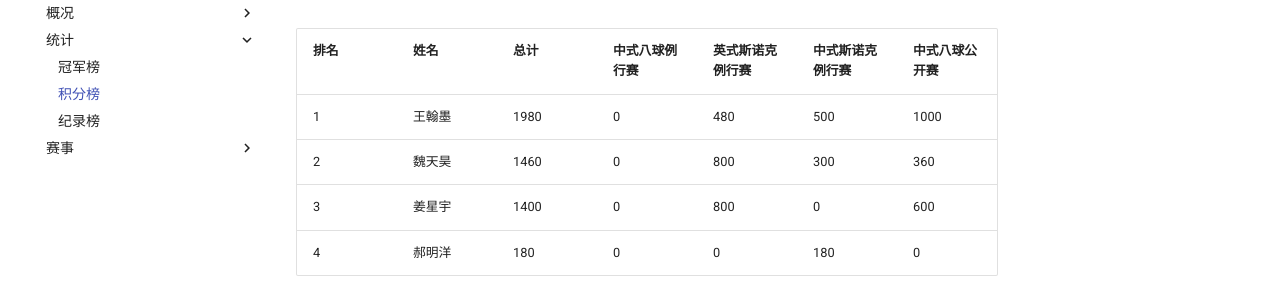
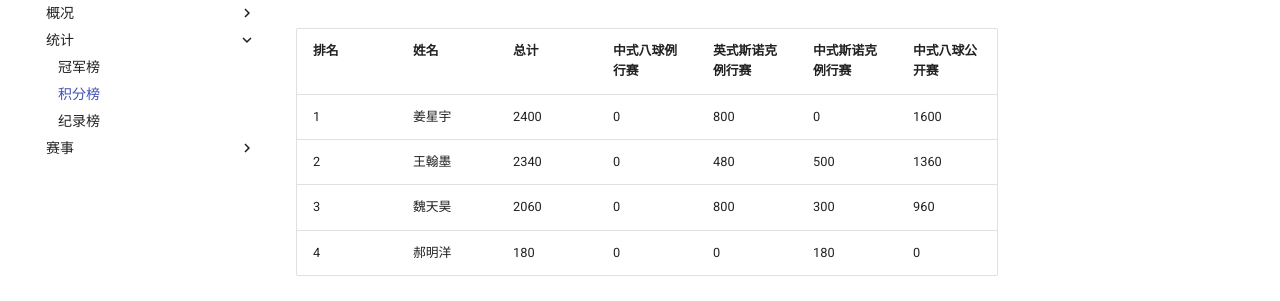
Before and after one commit to mprc-billiards/mprc-billiards.github.io, an MkDocs documentation site: the page built from docs/统计/积分榜.md, in a window 1280 px wide. Shown: the part 152-453 px from the top of the page. Built offline with MkDocs 1.6.1 and Material for MkDocs 9.7.7, drawn with Linux system fonts in a browser that asks for light colours.

Commit message:
update 2024.10.24

```diff
--- a/docs/统计/积分榜.md
+++ b/docs/统计/积分榜.md
@@ -2,9 +2,9 @@
 
 | 排名 | 姓名   | 总计 | 中式八球例行赛 | 英式斯诺克例行赛 | 中式斯诺克例行赛 | 中式八球公开赛 |
 | ---- | ------ | ---- | -------------- | ---------------- | ---------------- | -------------- |
-| 1    | 王翰墨 | 1980 | 0              | 480              | 500              | 1000           |
-| 2    | 魏天昊 | 1460 | 0              | 800              | 300              | 360            |
-| 3    | 姜星宇 | 1400 | 0              | 800              | 0                | 600            |
+| 1    | 姜星宇 | 2400 | 0              | 800              | 0                | 1600           |
+| 2    | 王翰墨 | 2340 | 0              | 480              | 500              | 1360           |
+| 3    | 魏天昊 | 2060 | 0              | 800              | 300              | 960            |
 | 4    | 郝明洋 | 180  | 0              | 0                | 180              | 0              |
 
 ### 赛季第一
```
Also changed, not shown: docs/统计/冠军榜.md (+1 -1 lines), docs/赛事/中式八球公开赛.md (+2 -2 lines).
